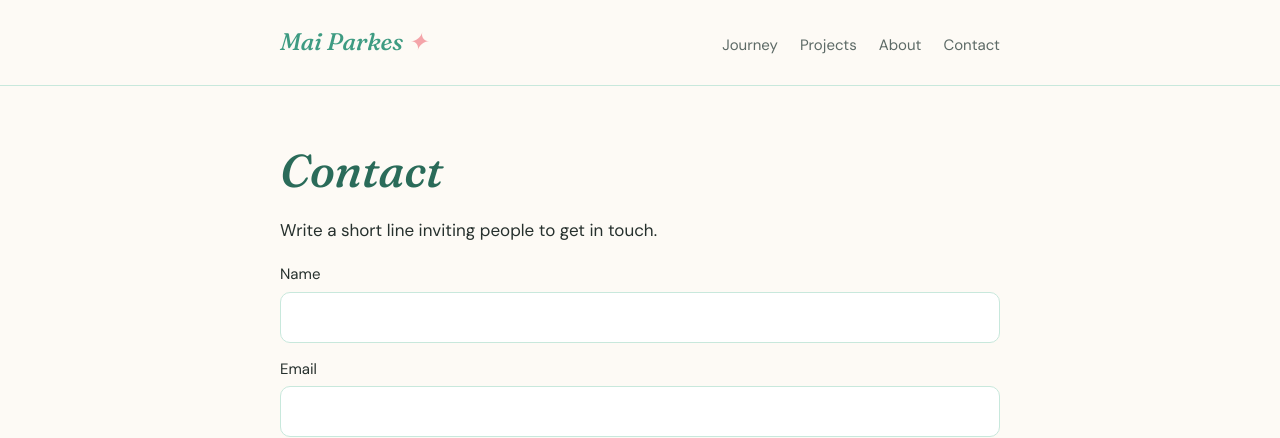
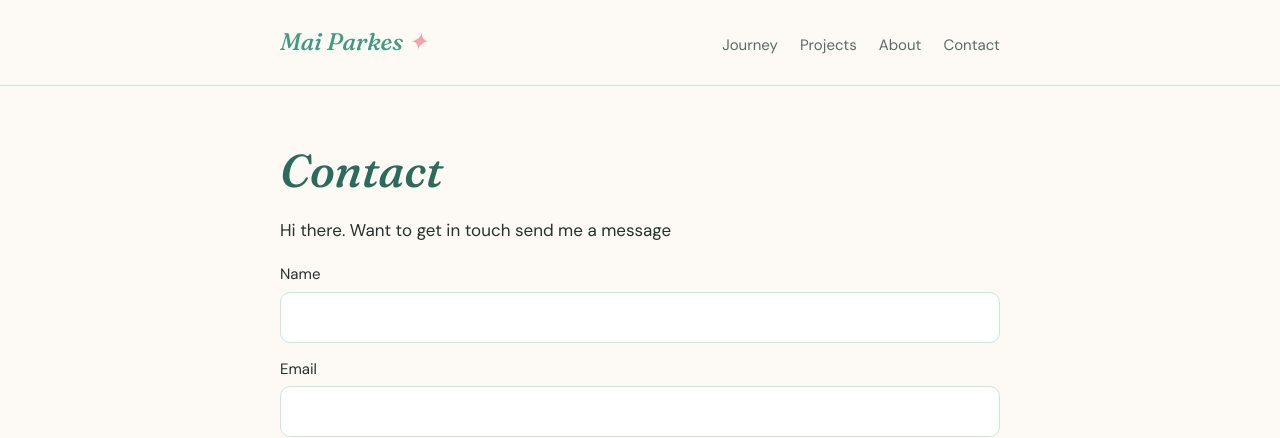
Before and after one commit to maisu10193/nova-ops-site, a Jekyll site: the page built from contact.md, in a window 1280 px wide. Shown: the top 438 px of the page. Built offline with Jekyll 4.4.1, drawn with Linux system fonts in a browser that asks for light colours.

Commit message:
Update contact.md

```diff
--- a/contact.md
+++ b/contact.md
@@ -6,11 +6,12 @@ permalink: /contact/
 
 # Contact
 
-Write a short line inviting people to get in touch.
+Hi there. Want to get in touch send me a message
 
-<form action="https://formspree.io/f/YOUR_FORM_ID" method="POST">
+<form action="https://formspree.io/f/xqppjdnw" method="POST">
 <label for="name">Name</label><input id="name" name="name" required>
 <label for="email">Email</label><input id="email" type="email" name="email" required>
 <label for="message">Message</label><textarea id="message" name="message" rows="6" required></textarea>
+<input type="text" name="_gotcha" style="display:none">
 <p><button class="btn" type="submit">Send</button></p>
 </form>
```
